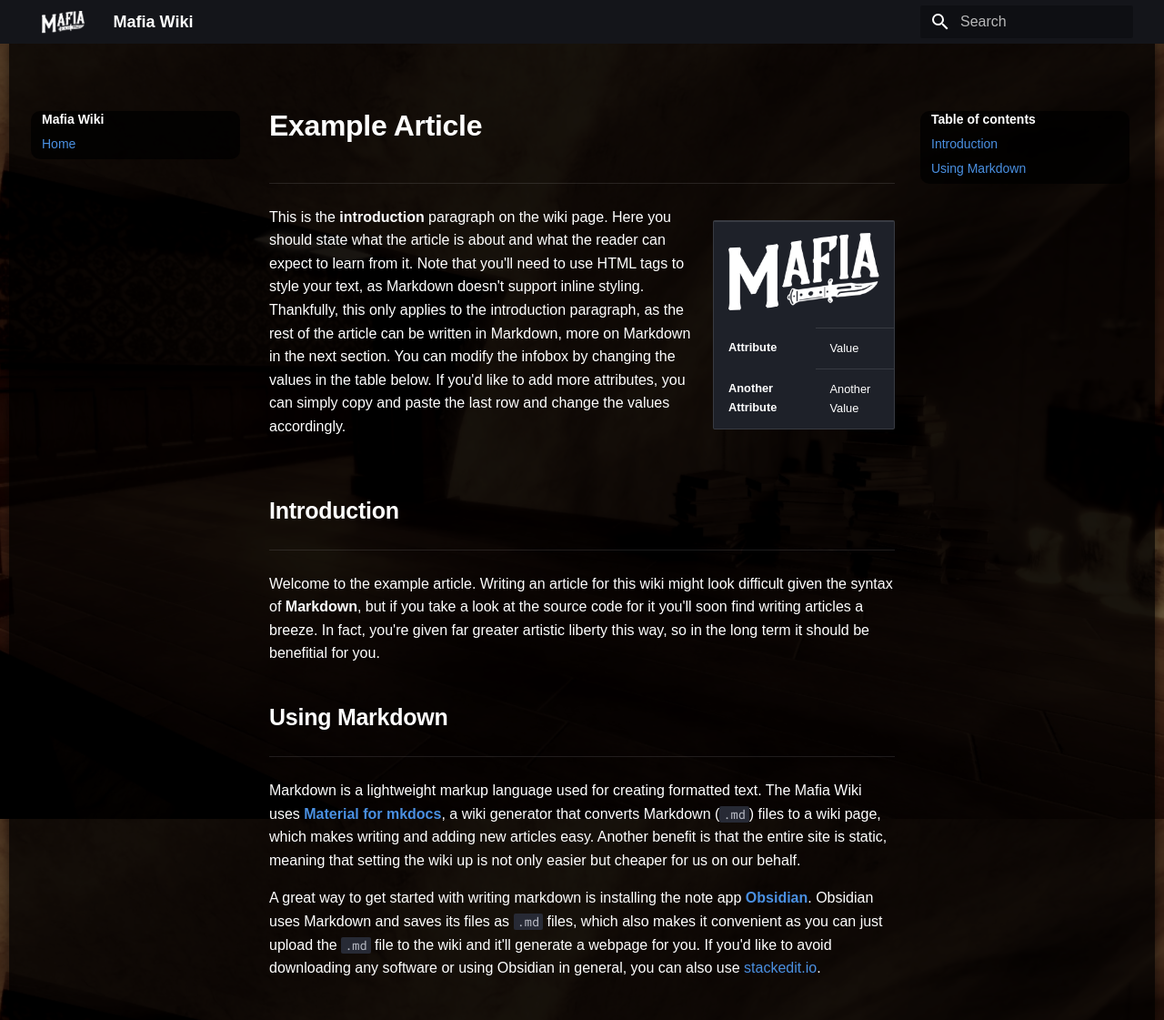
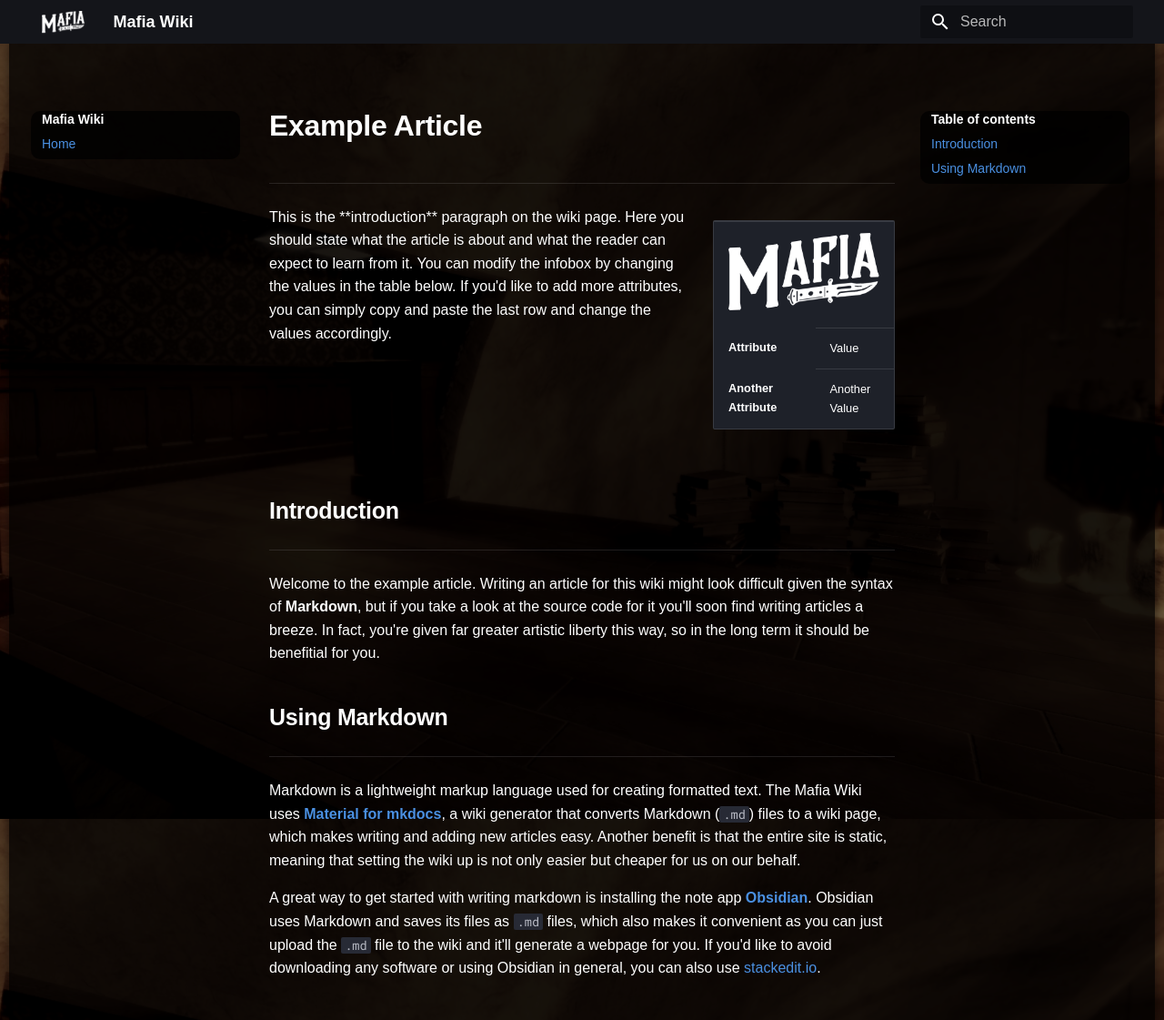
Before and after one commit to OctaNebula/mafia-wiki, an MkDocs documentation site: the page built from docs/exampleArticle.md, in a window 1280 px wide and 1121 px high. Shown: the whole window at 91% size. Built offline with MkDocs 1.6.1 and Material for MkDocs 9.7.7, drawn with Linux system fonts in a browser that asks for light colours; some web fonts are replaced.

```diff
--- a/docs/exampleArticle.md
+++ b/docs/exampleArticle.md
@@ -23,7 +23,7 @@ in: [main](https://mafiawiki.astrofare.xyz/)
 
 <div class="flex-container" style="display: flex; align-items: flex-start;">
     <div style="flex: 1;">
-        This is the <b>introduction</b> paragraph on the wiki page. Here you should state what the article is about and what the reader can expect to learn from it. Note that you'll need to use HTML tags to style your text, as Markdown doesn't support inline styling. Thankfully, this only applies to the introduction paragraph, as the rest of the article can be written in Markdown, more on Markdown in the next section. You can modify the infobox by changing the values in the table below. If you'd like to add more attributes, you can simply copy and paste the last row and change the values accordingly.
+        This is the **introduction** paragraph on the wiki page. Here you should state what the article is about and what the reader can expect to learn from it. You can modify the infobox by changing the values in the table below. If you'd like to add more attributes, you can simply copy and paste the last row and change the values accordingly.
     </div>
     <div class="infobox" style="flex: 0 0 200px; margin-left: 20px;">
         <table>
```
